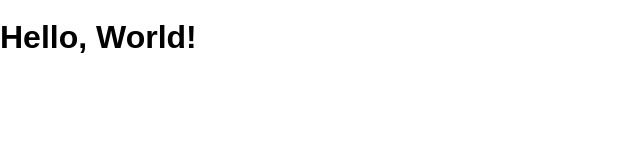
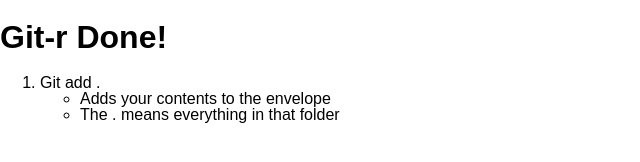
Before and after one commit to KillahBea/git-cheat-sheet, a website: page public/index.html in a window 1280 px wide. Shown: the whole page, without its empty margins (0-640 px from the left). Drawn offline with Linux system fonts and the light colour scheme.

Commit message:
cheat sheet start

```diff
--- a/public/index.html
+++ b/public/index.html
@@ -8,6 +8,14 @@
     <link rel="stylesheet" href="/screen.css">
   </head>
   <body>
-    <h1 class='hello-world'>Hello, World!</h1>
+    <h1 class='hello-world'>Git-r Done!</h1>
+    <ol>
+      <li>Git add .
+        <ul>
+          <li> Adds your contents to the envelope</li>
+          <li>The . means everything in that folder</li>
+        </ul>
+      </li>
+    </ol>
   </body>
 </html>
```
